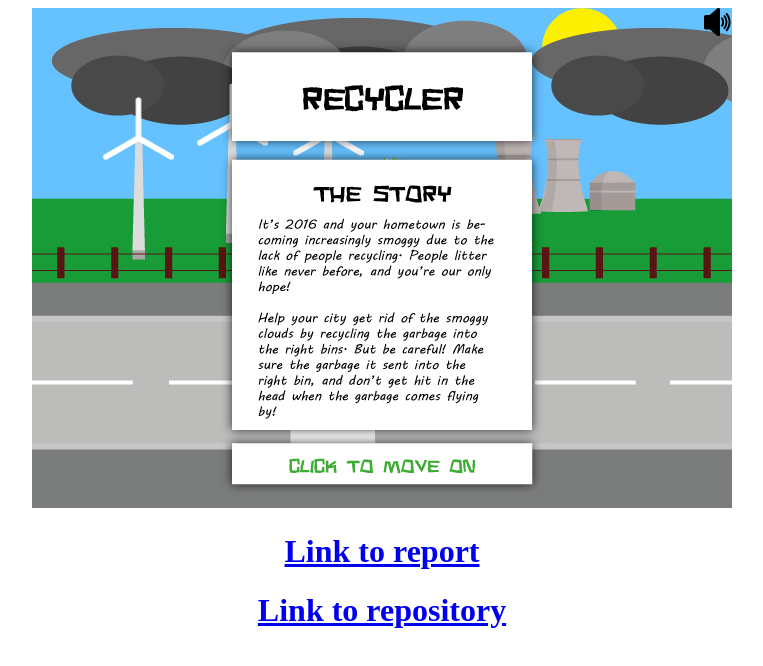
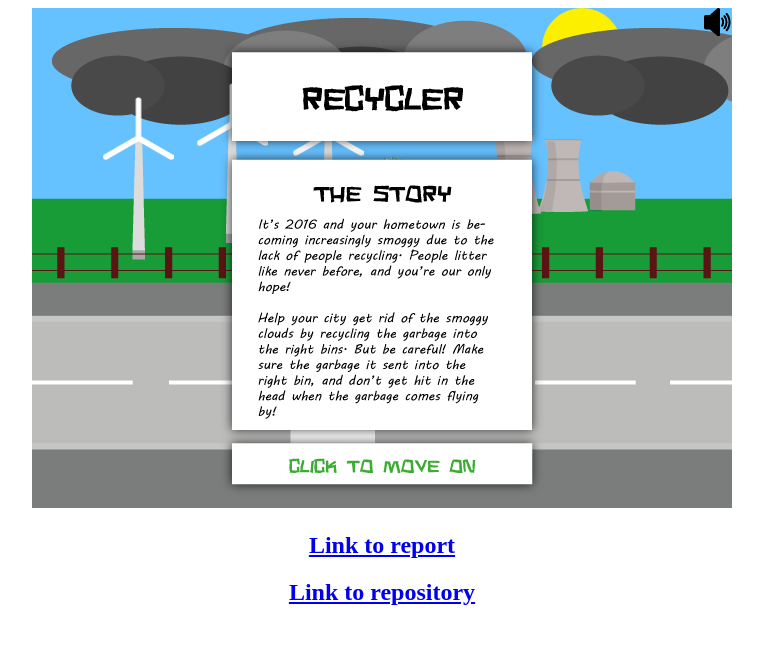
Before and after one commit to Hallurkn/recycle-mania, a plain HTML site: page index.html in a window 1280 px wide. Shown: the whole page, without its empty margins (258-1021 px from the left). Drawn offline with Linux system fonts and the light colour scheme; no server answers.

Commit message:
bug fixes

```diff
--- a/index.html
+++ b/index.html
@@ -20,8 +20,8 @@
 <body onload="preload()">
 <div class="wrapper">
     <canvas id="canvas" height="500" width="700"></canvas>
-    <h1><a href="report.pdf">Link to report</a></h1>
-    <h1><a href="https://github.com/Hallurkn/Environmental-Game">Link to repository</a></h1>
+    <h2><a href="report.pdf">Link to report</a></h2>
+    <h2><a href="https://github.com/Hallurkn/Environmental-Game">Link to repository</a></h2>
 </div>
 
 </body>
--- a/js/js.js
+++ b/js/js.js
@@ -503,6 +503,7 @@ function nextLevel (){
     stage.removeAllChildren();
     garbage = [];
     bin = [];
+    createjs.Sound.play("winSound");
 
     gratsText = new createjs.Text("Congratulations, you completed level " + "!", "30px monospace", "#fff");
     gratsText.textBaseline = "middle";
@@ -538,7 +539,6 @@ function windmillRotate(){
         windmill3.rotation++;
         blinkObject(windmill3);
         moveCloud(cloud3, -400, 2000);
-        createjs.Sound.play("winSound");
         if (cloud3.x == -400){
             nextLevel();
         }
```
